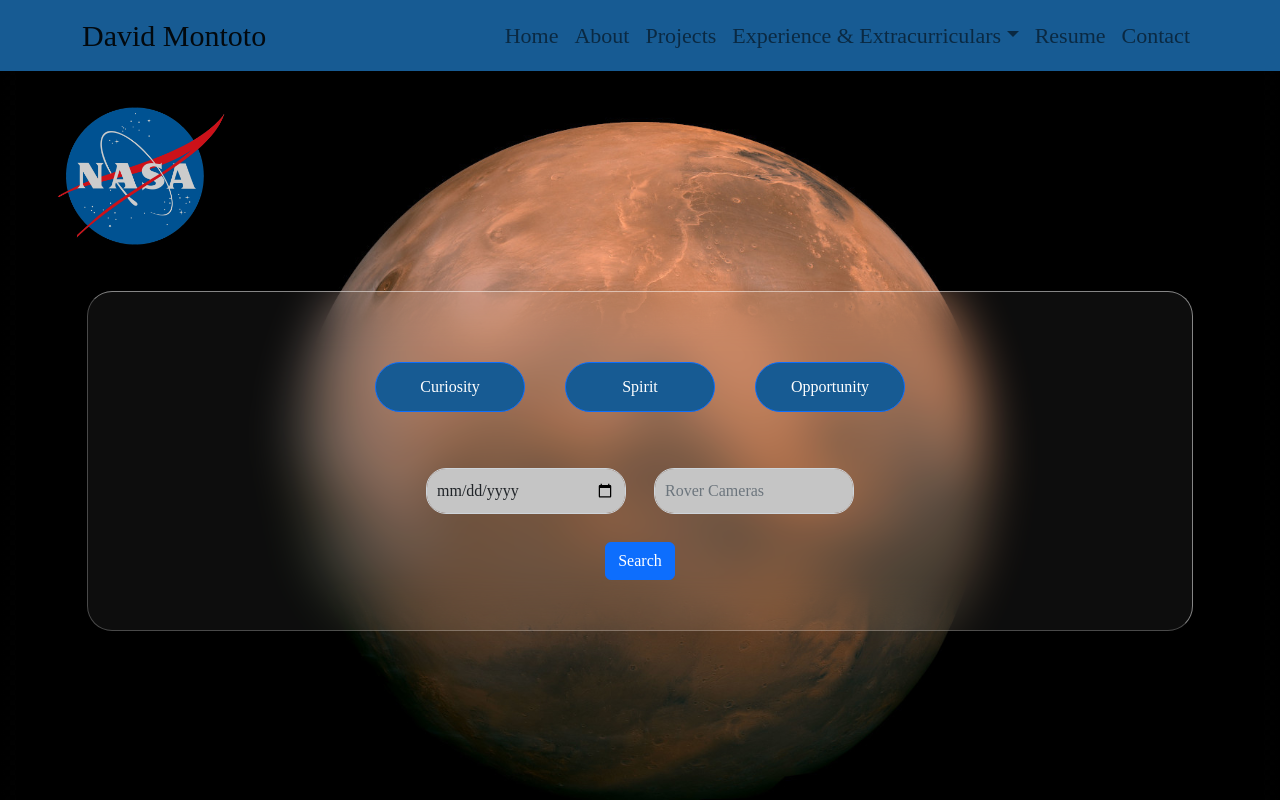
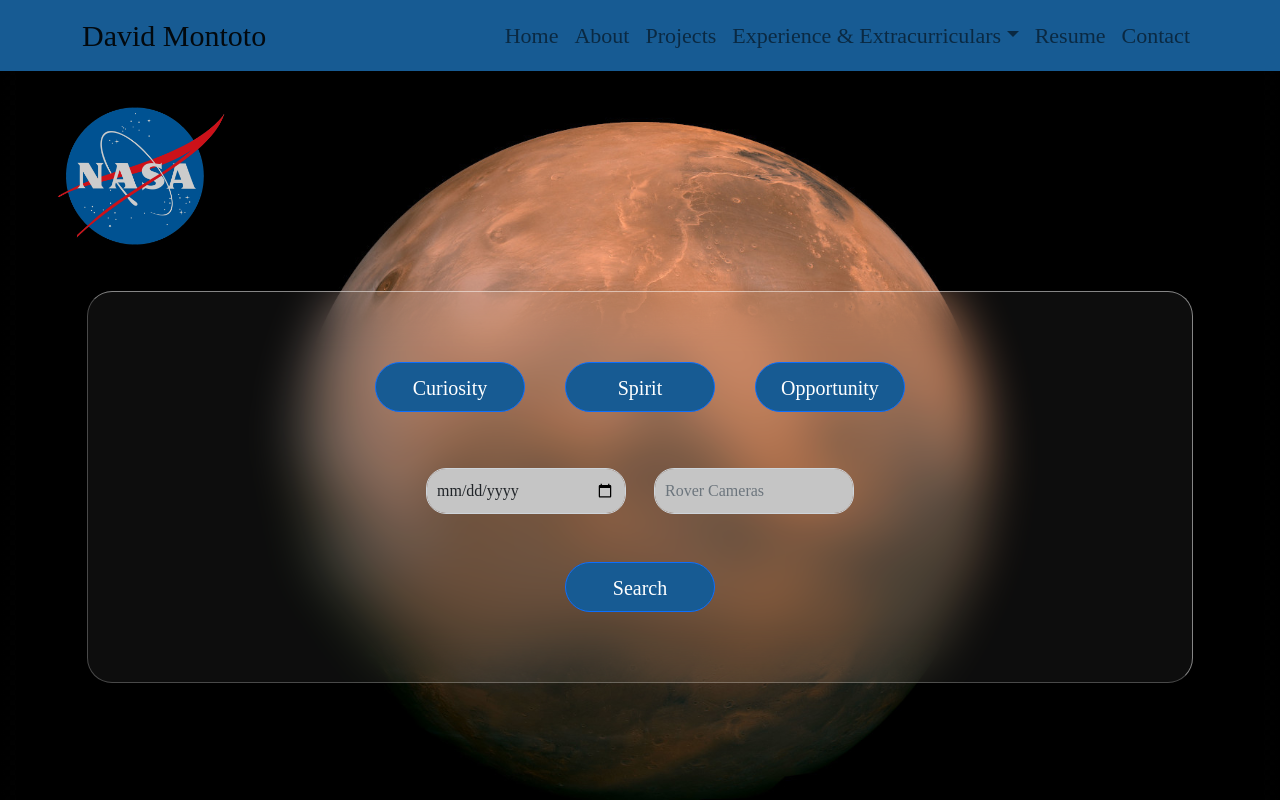
Before and after one commit to dmmontoto/React-Portfolio, a React (Vite) app: page /NASA-Mars-Imaging in a window 1280 px wide. Shown: the top 800 px of the page. Built offline with nearby package versions, Linux system fonts and the light colour scheme.

Commit message:
polish and css features to nasa page

```diff
--- a/src/App.css
+++ b/src/App.css
@@ -825,6 +825,7 @@
   list-style: none;
   padding-left: 0;
   color: var(--secondary-grey);
+  font-size: 17px;
 }
 
 /* Styles for the li elements inside the "bullets" list */
@@ -1075,10 +1076,19 @@
   text-align: center;
   justify-content: center;
   min-width: 150px;
+  font-size: 20px;
 }
 
-.buttons button:hover {
-  background-color: var(--secondary-grey);
+.Search {
+  background-color: var(--main-blue);
+  height: 50px;
+  margin: 20px;
+  border-radius: 25px;
+  padding: 10px;
+  text-align: center;
+  justify-content: center;
+  min-width: 150px;
+  font-size: 20px;
 }
 
 #search {
@@ -1114,6 +1124,7 @@
   color: var(--secondary-grey);
   font-size: 1em;
   text-align: center;
+  font-size: 20px;
 }
 
 #selectors {
@@ -1164,8 +1175,9 @@
 #response-title {
   text-align: center; /* Center the title horizontally */
   padding: 20px 0; /* Add some space around the title */
-  font-size: 50px;
-  margin-top: 100px;
+  font-size: 60px;
+  margin-top: 25px;
+  font-weight: bold; /* Adjust the value for thickness (e.g., bold, bolder, 700) */
   color: var(--main-blue);
   font-family: 'Abril Fatface', cursive;
 }
@@ -1192,6 +1204,10 @@
 
 #rover-details {
   text-align: center;
+}
+
+#rover-description {
+  margin-bottom: 80px;
 }
 
 #response p {
--- a/src/pages/NASA-Mars-Imaging.jsx
+++ b/src/pages/NASA-Mars-Imaging.jsx
@@ -36,7 +36,7 @@
 
   const handleCuriosityClick = () => {
     setSearchTitle("Search Curiosity Images");
-    setSearchDescription("For the Curiosity rover, images are available starting from August 6th, 2012. The newest available images can be found three to four days prior to the current date.");
+    setSearchDescription("For the Curiosity rover, images are available starting from August 6th, 2012. The newest available images can be found three to four days prior to the current date. Some days will not have images taken.");
     setSearchAlert('');
 
     const datePatternInput = document.getElementById('date-pattern');
@@ -64,7 +64,7 @@
 
   const handleSpiritClick = () => {
     setSearchTitle("Search Spirit Images");
-    setSearchDescription("For the Spirit rover, images are available between the dates of January 8th, 2004 to January 10th, 2010.");
+    setSearchDescription("For the Spirit rover, images are available between the dates of January 8th, 2004 to January 10th, 2010. Some days will not have images taken.");
     setSearchAlert('');
 
     const datePatternInput = document.getElementById('date-pattern');
@@ -90,7 +90,7 @@
 
   const handleOpportunityClick = () => {
     setSearchTitle("Search Opportunity Images");
-    setSearchDescription("For the Opportunity rover, images are available between the dates of January 29th, 2004 to June 11th, 2017.");
+    setSearchDescription("For the Opportunity rover, images are available between the dates of January 29th, 2004 to June 11th, 2017. Some days will not have images taken.");
     setSearchAlert('');
 
     const datePatternInput = document.getElementById('date-pattern');
@@ -256,8 +256,8 @@
       setResponseTitle('Spirit');
       setRoverDescription(
         <>
-          The <a href="https://solarsystem.nasa.gov/missions/spirit/in-depth/"><span>Spirit</span></a>
-            rover was a vital part of NASA's Mars Exploration Rover mission. It landed on Mars on January 4, 2004, with a mission focused on studying the planet's geology
+          The <a href="https://solarsystem.nasa.gov/missions/spirit/in-depth/"><span>Spirit</span></a> rover was a vital part of NASA's Mars Exploration Rover mission.
+            It landed on Mars on January 4, 2004, with a mission focused on studying the planet's geology
             and searching for signs of past water activity. Designed for a 90-day mission, Spirit far exceeded expectations and operated for over six years, providing valuable
             insights into the Martian environment. The rover helped identify the presence of volcanic rocks, ancient river channels, and evidence of past water flows. Although
             its mission ended in 2010 after getting stuck in sand, Spirit's legacy continues to contribute to our understanding of the Red Planet's history and geology.
@@ -269,8 +269,8 @@
       setResponseTitle('Opportunity');
       setRoverDescription(
         <>
-          The <a href="https://solarsystem.nasa.gov/missions/opportunity/in-depth/"><span>Opportunity</span></a>
-            rover was a remarkable part of NASA's Mars Exploration Rover mission. Touching down on Mars on January 25, 2004, Opportunity exceeded all expectations by continuing
+          The <a href="https://solarsystem.nasa.gov/missions/opportunity/in-depth/"><span>Opportunity</span></a> rover was a remarkable part of NASA's Mars Exploration Rover mission.
+            Touching down on Mars on January 25, 2004, Opportunity exceeded all expectations by continuing
             its mission for nearly 15 years. Its exploration of the Martian surface provided invaluable insights into the planet's history and geology. Opportunity's discoveries
             included evidence of past water on Mars and geological features that suggested a watery environment in the planet's past. The rover's remarkable longevity and the scientific
             data it gathered significantly expanded our understanding of Mars and its potential for past habitability.
@@ -313,6 +313,8 @@
           <span class="visually-hidden">Next</span>
         </a>
       `;
+      // Scroll down 50vh
+      window.scrollTo(0, window.scrollY + window.innerHeight * 0.8);
     })
     .catch(error => {
       console.error('Error fetching images:', error);
@@ -363,7 +365,7 @@
             </div>
             <h3 id="search-alert">{searchAlert}</h3>
             <div id="buttons" className="d-flex flex-wrap justify-content-center align-items-center">
-              <button className="btn btn-primary" onClick={apiSearch}>
+              <button className="Search btn btn-primary" onClick={apiSearch}>
                 Search
               </button>
             </div>
```
